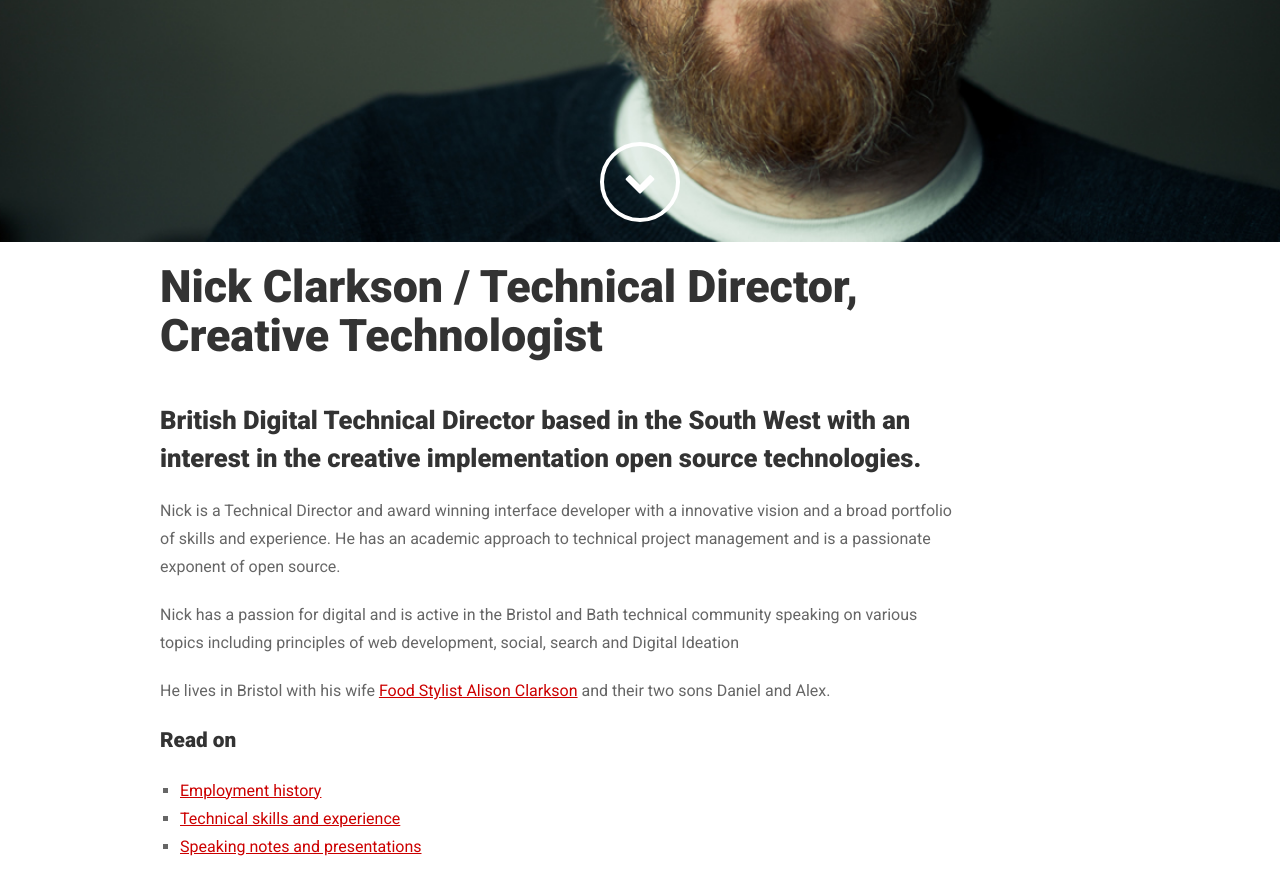
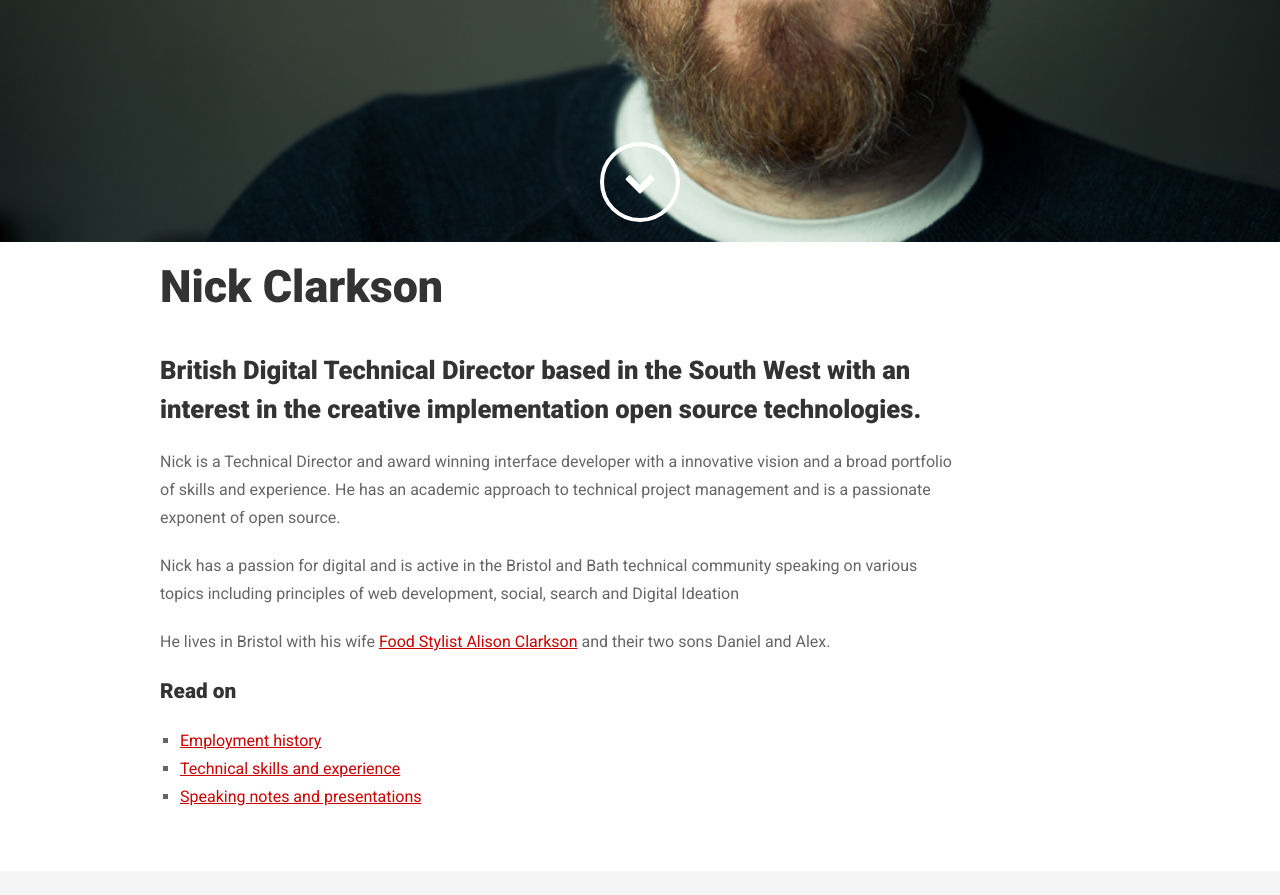
Before and after one commit to netotaku/netotaku.github.io, a Jekyll site: the page built from index.html, in a window 1280 px wide and 900 px high, scrolled down 658 px. Shown: the top 895 px of the window. Built offline with Jekyll 4.4.1, drawn with Linux system fonts in a browser that asks for light colours; nearby versions of some CDN libraries; a script that is not in the unit is left out; comment, search, counter and statistics services are not loaded.

Commit message:
Update index.html

```diff
--- a/index.html
+++ b/index.html
@@ -14,7 +14,7 @@ title: Nick Clarkson / Technical Director, Creative Technologist
       <article class="ten columns">
         <div class="type">
           <header>
-            <h1>{{ page.title }}</h1>
+            <h1>Nick Clarkson</h1>
           </header>
 
           {% include content/intro.html %}
```
